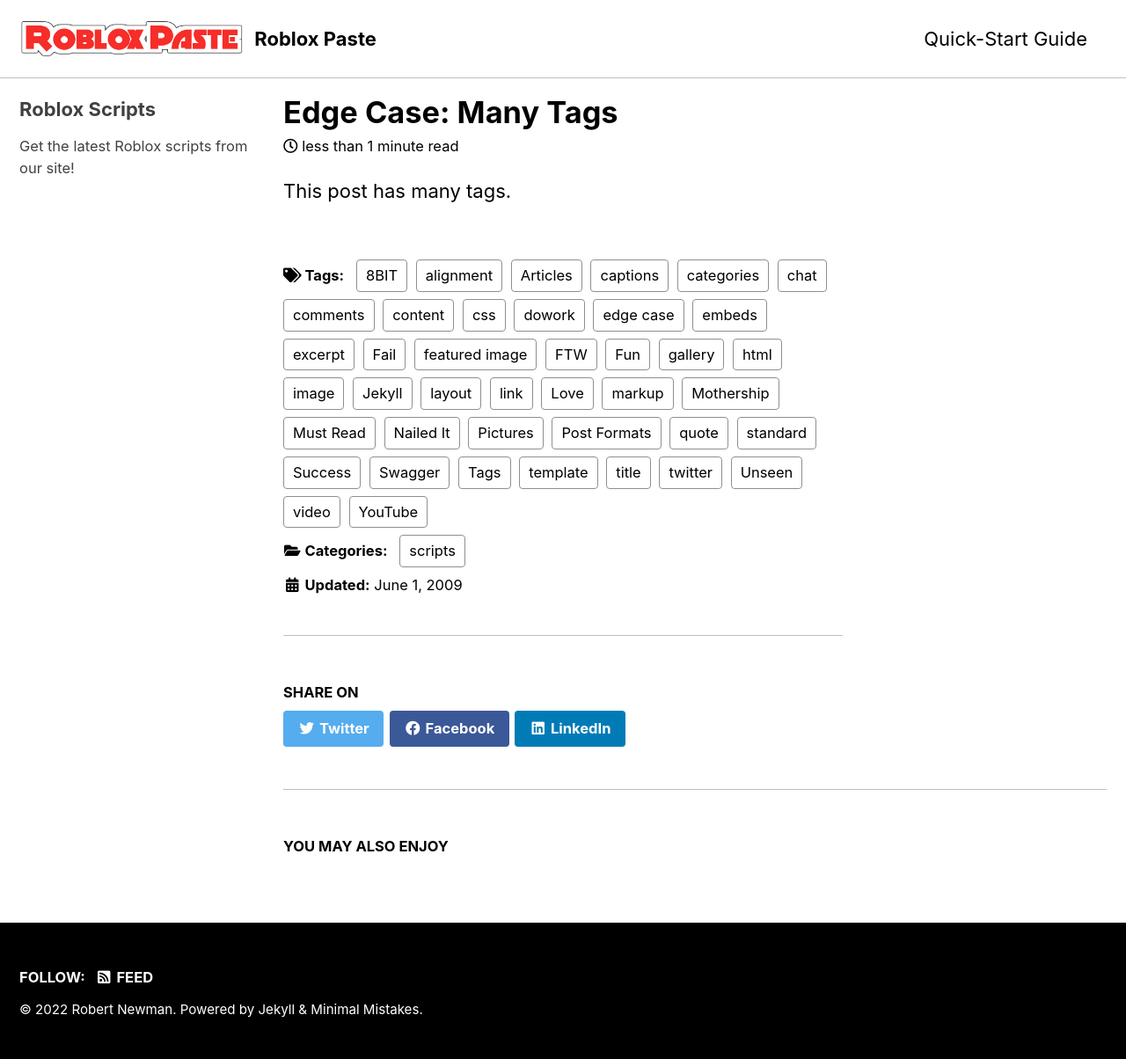
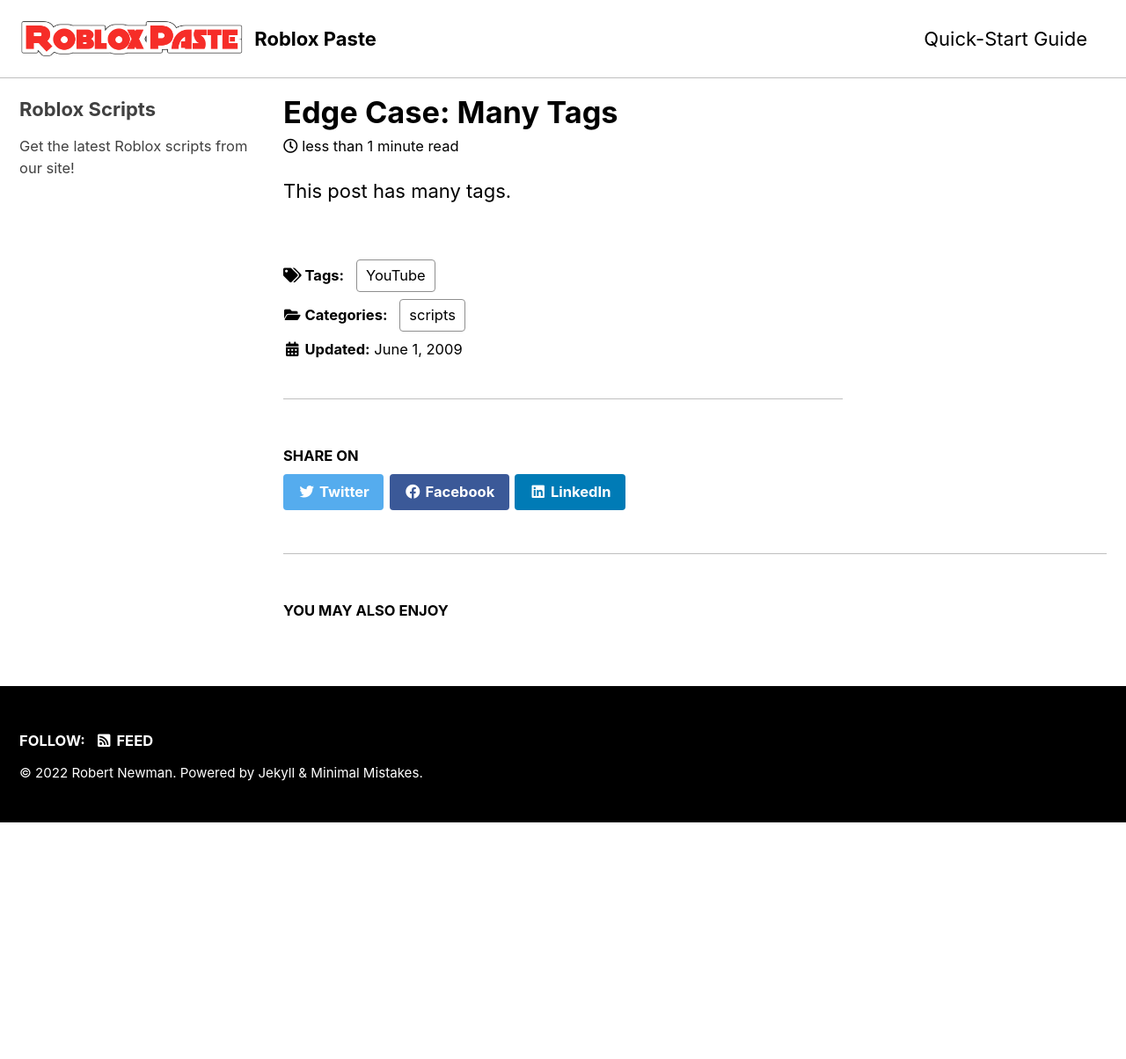
Before and after one commit to robloxpaste/robloxpaste.github.io, a Jekyll site: the page built from _posts/2009-06-01-edge-case-many-tags.md, in a window 1280 px wide. Shown: the whole page at 88% size. Built offline with Jekyll 4.4.1, drawn with Linux system fonts in a browser that asks for light colours; cached includes are drawn as plain includes; after the commit the page ends 935 px from its top, so only the background shows below that.

Commit message:
Update 2009-06-01-edge-case-many-tags.md

```diff
--- a/_posts/2009-06-01-edge-case-many-tags.md
+++ b/_posts/2009-06-01-edge-case-many-tags.md
@@ -3,46 +3,6 @@ title: "Edge Case: Many Tags"
 categories:
   - scripts
 tags:
-  - 8BIT
-  - alignment
-  - Articles
-  - captions
-  - categories
-  - chat
-  - comments
-  - content
-  - css
-  - dowork
-  - edge case
-  - embeds
-  - excerpt
-  - Fail
-  - featured image
-  - FTW
-  - Fun
-  - gallery
-  - html
-  - image
-  - Jekyll
-  - layout
-  - link
-  - Love
-  - markup
-  - Mothership
-  - Must Read
-  - Nailed It
-  - Pictures
-  - Post Formats
-  - quote
-  - standard
-  - Success
-  - Swagger
-  - Tags
-  - template
-  - title
-  - twitter
-  - Unseen
-  - video
   - YouTube
 ---
 
```
